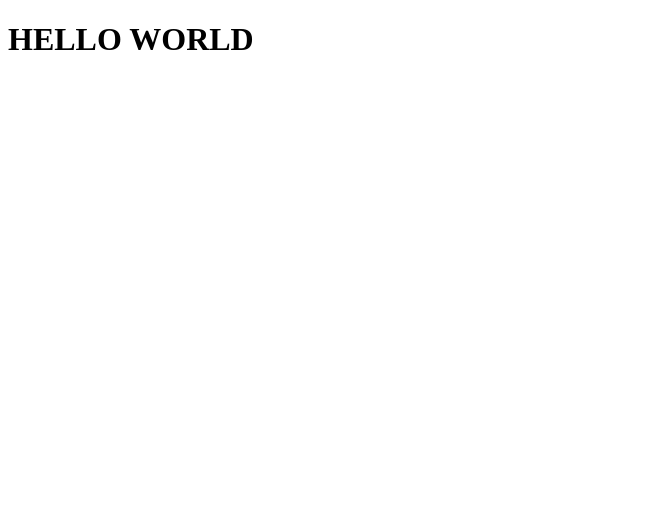
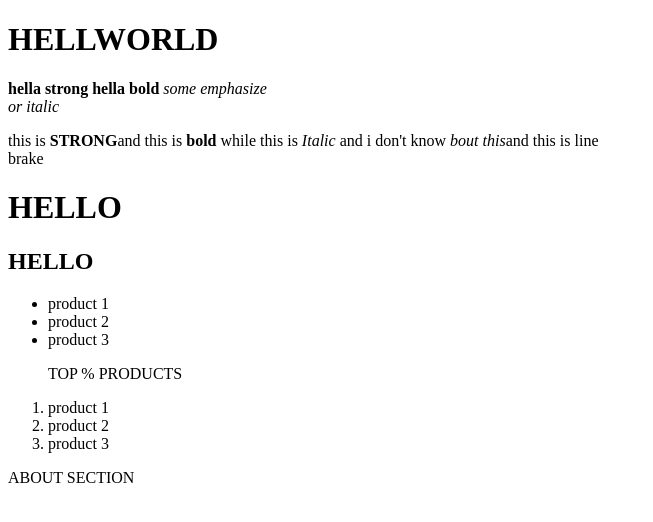
Before and after one commit to mubashir05-beep/HTML, a plain HTML site: page index.html in a window 1280 px wide. Shown: the whole page, without its empty margins (0-653 px from the left). Drawn offline with Linux system fonts and the light colour scheme.

Commit message:
Add ABOUT.html index.html

```diff
--- a/index.html
+++ b/index.html
@@ -7,6 +7,28 @@
     <title>Document</title>
 </head>
 <body>
-    <h1>HELLO WORLD</h1>
+    <h1>HELLWORLD</h1>
+    <strong>hella strong </strong>
+    <b>hella bold</b>
+    <em>some emphasize</em><br>
+    <i>or italic</i>
+    <!--comment -->
+
+    <P>this is <strong>STRONG</strong>and this is <b>bold</b> while this is <em>Italic</em> and i don't know <i>bout this</i>and this is line <br>brake</P>
+<h1>HELLO</h1>
+<h2>HELLO</h2>
+<ul>
+    <li>product 1</li>
+    <li>product 2</li>
+    <li>product 3</li>
+</ul>
+<ol>
+    <p>TOP % PRODUCTS</p>
+    <li>product 1</li>
+    <li>product 2</li>
+    <li>product 3</li>
+</ol>
+<a herf="ABOUT.html">ABOUT SECTION</a>
+
 </body>
 </html>
```
Also changed, not shown: ABOUT.html (added, +9 -0 lines), odin-links-and-images/index.html (+14 -0 lines), prac.html (added, +37 -0 lines).
